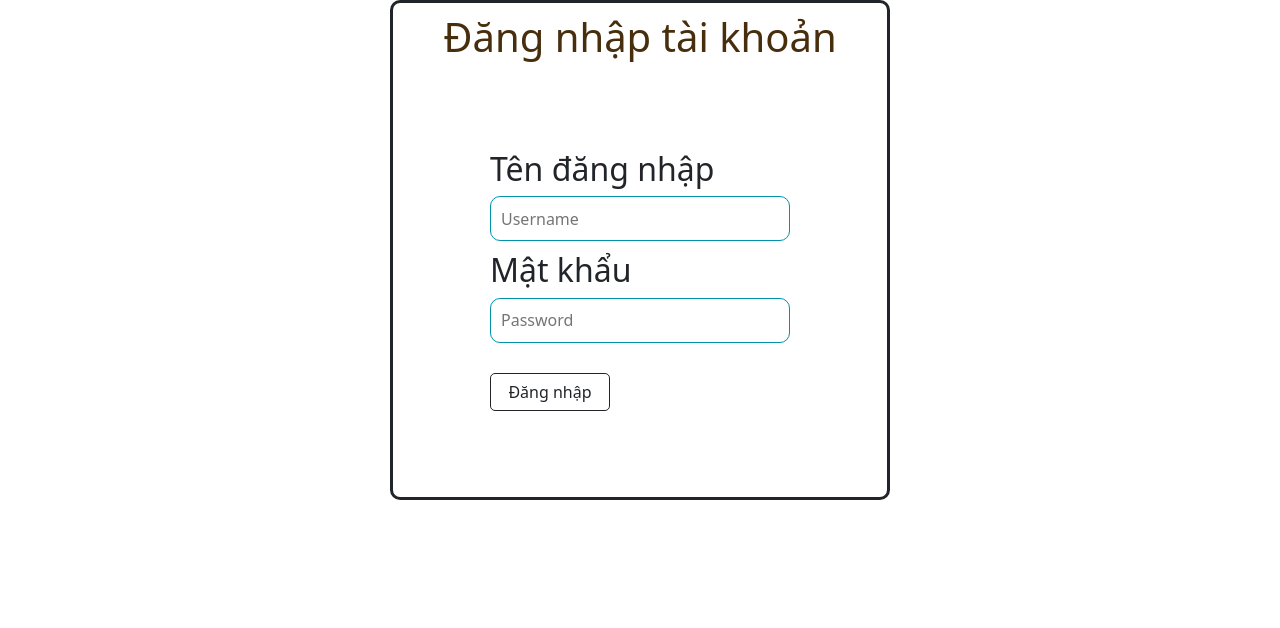
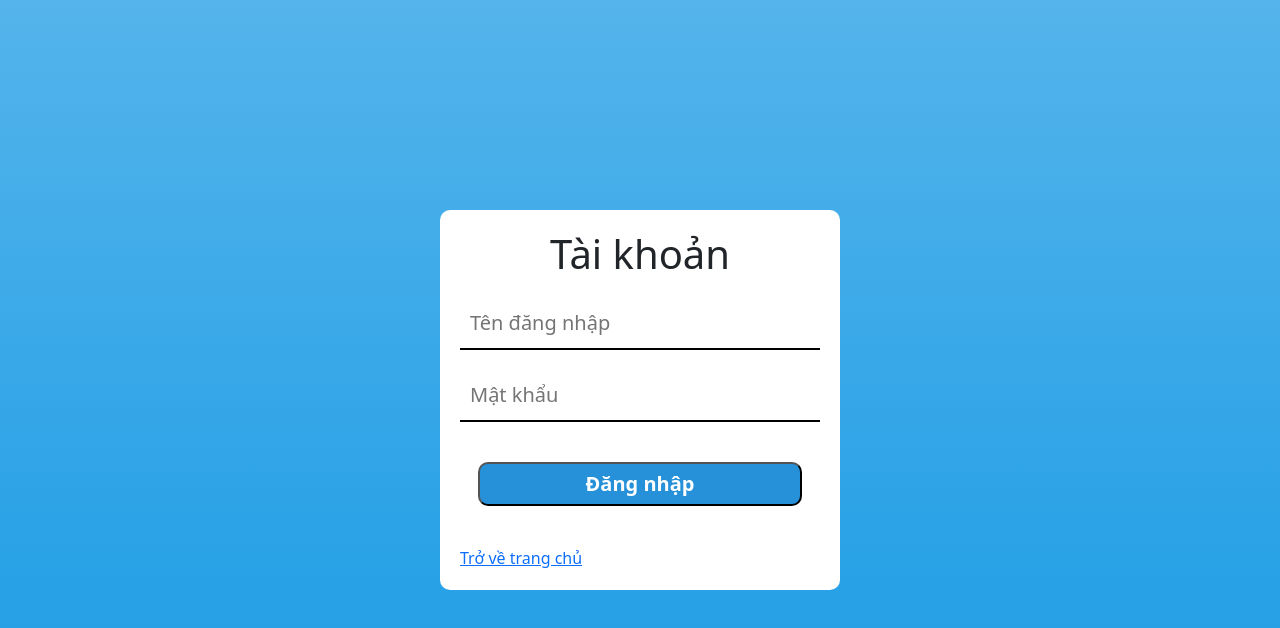
Before and after one commit to ThoPham02/NCKH_22_23, a React (Create React App) app in the folder client/: page /login in a window 1280 px wide. Shown: the top 628 px of the page. Built offline with nearby package versions, Linux system fonts and the light colour scheme.

Commit message:
add fe login form

```diff
--- a/client/src/Router.js
+++ b/client/src/Router.js
@@ -7,10 +7,14 @@ const publicRoutes = [
   { path: "/", component: Home },
   { path: "/home", component: Home },
   { path: "/topic", component: Topic},
-  { path: "/login", component: Login, Layout: LoginLayout}
+  { path: "/login", component: Login, Layout: LoginLayout},
+  { path: "/category", component: Topic},
+  { path: "/contact", component: Topic},
 ];
 
-const privateRoutes = [];
+const privateRoutes = [
+  { path: "/statistical", component: Topic, Layout: LoginLayout},
+];
 
 export {
   publicRoutes,
--- a/client/src/components/Layout/DefaultLayout/Footer/footer.css
+++ b/client/src/components/Layout/DefaultLayout/Footer/footer.css
@@ -1,24 +1,15 @@
-#footer {
-    z-index: 1;
-    position: fixed;
-    bottom: 0px;
-    left : 0px;
-    right: 0px;
+.footer {
     display: flex;
-    height: 150px;
+    align-items: center;
+    justify-content: center;
+    flex-direction: column;
+
+    height: 75px;
+    width: 100%;
     background-color:#00ace9;
+}
 
+.footer div {
+    font-size: 16px;
+    font-weight: 500;
 }
-#footer__logo {
-    margin-top: 30px;
-    margin-left: 150px;
-}
-#footer__logo ul li {
-    padding-top: 5px;
-}
-#logo-name_li1{
-    font-weight: bold;
-    font-size: 45px;
-    padding-top: 0px;
-    padding-bottom: 5px;
-}
--- a/client/src/components/Layout/DefaultLayout/Footer/index.js
+++ b/client/src/components/Layout/DefaultLayout/Footer/index.js
@@ -1,15 +1,9 @@
 import "./footer.css"
 function Footer(){
     return (
-        <div id ="footer">
-            <div id="footer__logo">
-                <ul className ="logo-name">
-                    <li id="logo-name_li1">HUMG</li>
-                    <li className="name-VN">Đại học mỏ - địa chất</li>
-                    <li className="name-EN">hanoi university of mining and geology</li>
-                </ul>
-            </div>
-
+        <div className="footer">
+            <div>Copyright © Nhóm NCKH Đề tài Xây dựng Website quản lý nghiên cứu khoa học sinh viên</div>
+            <div>Thiết kế bởi Nhóm NCKH</div>
         </div>
     )
 }
--- a/client/src/components/Layout/DefaultLayout/Header/header.css
+++ b/client/src/components/Layout/DefaultLayout/Header/header.css
@@ -1,4 +1,4 @@
-#header {
+.header__above {
     z-index: 1;
     position: fixed;
     top: 0px;
@@ -9,16 +9,16 @@
     width: 100%;
     height: 200px;
 }
-#header-logo{
+.header-logo{
    display: flex;
     height: 150px;
     background-color:#00ace9;
    justify-content: space-around;
 }
-#logo{
+.logo{
     display: flex;
 }
-#logo img {
+.logo img {
     border-radius: 50%;
 
 }
@@ -38,17 +38,17 @@
     font-size: 17px;
     text-transform: uppercase
 }
-#header-logo__right{
+.header-logo__right{
     color: white;
     line-height: 32px;
     font-weight: bold;
     font-size: 18px;
     text-transform: uppercase
 }
-#header-logo__right>p {
+.header-logo__right>p {
     margin-top:40px;
 }
-#nav {
+.nav {
     display: flex;
     justify-content: space-around;
     height: 45px;
@@ -57,7 +57,7 @@
     position: relative;
 }
 
-#nav>ul {
+.nav>ul {
     left: 10%;
     position:absolute;
     display: flex;
@@ -65,32 +65,37 @@
     list-style: none;
 
 }
-#nav>ul>li{
+.nav>ul>li{
     margin-top: 8px;
     margin-right: 100px;
 }
 
-#nav>ul> li> a:hover{
-    color: #00afea;
+.nav>ul> li> a:hover{
+    color: .00afea;
 }
-#nav ul li a {
+.nav ul li a {
     text-decoration: none;
     color: black;
     font-weight: 500;
 
 }
-#acc{
+.account{
     position:absolute;
     right: 10%;
     margin-top: 8px;
 }
-#acc_1{
+
+.account a {
     text-decoration: none;
     color: black;
-}
-#acc_2{
-    text-decoration: none;color: black;
     font-weight: 500;
     text-transform: uppercase;
-    font-weight: 500;
+
+    display: flex;
+    align-items: center;
+    justify-content: center;
 }
+
+.account a svg {
+    font-size: 20px;
+}
--- a/client/src/components/Layout/DefaultLayout/Header/index.js
+++ b/client/src/components/Layout/DefaultLayout/Header/index.js
@@ -1,44 +1,43 @@
-import "./header.css"
-import logo from "./lg.jpg"
-import {Link} from "react-router-dom";
+import "./header.css";
+import logo from "./lg.jpg";
+import { Link } from "react-router-dom";
 
-import {BiUserCircle} from "react-icons/bi"
+import { BiUserCircle } from "react-icons/bi";
 function Header() {
   return (
-        <>
-        <div id="header">
-            <div id="header-logo">
-                <div id ="logo">
-                    <img src={logo} alt="###"/>
-                    <ul className ="logo-name">
+    <div className="header">
+      <div className="header__above">
+        <div className="header-logo">
+          <div className="logo">
+            <img src={logo} alt="###" />
+            <ul className="logo-name">
               <li className="name-VN">Trường đại học mỏ - địa chất</li>
               <li className="name-EN">hanoi university of mining and geology</li>
             </ul>
           </div>
-                <div id = "header-logo__right">
+          <div className="header-logo__right">
             <p>hệ thống quản lí <br></br>nghiên cứu khoa học</p>
           </div>
         </div>
-            <div id ="nav">
+        <div className="nav">
           <ul>
-                    <li><Link to ="/">đề tài</Link></li>
-                    <li><Link to ="/">thống kê</Link></li>
-                    <li><Link to ="/">danh mục</Link></li>
-                    <li><Link to ="/">liên hệ</Link></li>
+            <li><Link to="/">Trang chủ</Link></li>
+            <li><Link to="/topic">đề tài</Link></li>
+            <li><Link to="/statistical">thống kê</Link></li>
+            <li><Link to="/category">danh mục</Link></li>
+            <li><Link to="/contact">liên hệ</Link></li>
           </ul>
-                <div id="acc">
-                    <Link to="/" id ="acc_1">
-                        <BiUserCircle></BiUserCircle>
-                    </Link>
-                    <Link to="/"  id = "acc_2">
-                        Đăng nhập
+          <div className="account">
+            <Link to="login">
+              <BiUserCircle />
+              <span>Đăng nhập</span>
             </Link>
           </div>
         </div>
       </div>
       <div className="header__below"></div>
-        </>
-    )
+    </div>
+  );
 }
 
 export default Header;
--- a/client/src/components/Layout/DefaultLayout/index.js
+++ b/client/src/components/Layout/DefaultLayout/index.js
@@ -5,7 +5,9 @@ const DefaultLayout = ({ children }) => {
   return (
     <>
       <Header />
-      {children}
+      <div style={{minHeight: "calc(100vh - 275px)"}}>
+        {children}
+      </div>
       <Footer />
     </>
   );
--- a/client/src/components/Layout/LoginLayout/index.js
+++ b/client/src/components/Layout/LoginLayout/index.js
@@ -1,9 +1,11 @@
-const LoginLayout = ({children}) => {
+import "./loginlayout.css"
+
+const LoginLayout = ({ children }) => {
     return (
-        <>
-        {children}
-        </>
-    )
-}
+        <div className="login">
+            {children}
+        </div>
+    );
+};
 
-export default LoginLayout
+export default LoginLayout;
--- /dev/null
+++ b/client/src/components/Layout/LoginLayout/loginlayout.css
@@ -0,0 +1,9 @@
+.login {
+    display: flex;
+    justify-content: center;
+    align-items: center;
+    width: 100vw;
+    height: 100vh;
+
+    background: linear-gradient(#54b4eb, #2fa4e7 60%, #1d9ce5);
+}
--- a/client/src/pages/Login/index.js
+++ b/client/src/pages/Login/index.js
@@ -1,3 +1,5 @@
+import { Link } from "react-router-dom";
+
 import client from "../../apis";
 import "./login.css";
 
@@ -5,36 +7,31 @@ const Login = () => {
   const handleLoginSubmit = (e) => {
     e.preventDefault();
 
-    client.post('/user/login', {
-      username: e.target.username.value,
-      password: e.target.password.value
-    })
-      .then(response => console.log(response.data))
-      .catch(error => console.error(error));
-
+    client
+      .post("/user/login", {
+        username: e.target.username.value,
+        password: e.target.password.value,
+      })
+      .then((response) => console.log(response.data))
+      .catch((error) => console.error(error));
   };
 
   return (
-    <div id="login">
-      <div className="login-heading">
-        <h1>Đăng nhập tài khoản</h1>
-      </div>
-      <form onSubmit={handleLoginSubmit} >
-        <div className="input">
-          <h2>Tên đăng nhập</h2>
-          <input type="text" name="username" placeholder="Username" />
+    <div className="loginContainer">
+      <form className="login__form" onSubmit={handleLoginSubmit}>
+        <div className="login__header">
+          <h1>Tài khoản</h1>
         </div>
-        <div className="input">
-          <h2>Mật khẩu</h2>
-          <input type="password" name="password" placeholder="Password" />
+        <div className="login__input">
+          <input type="text" name="username" placeholder="Tên đăng nhập" />
+          <span className="err"></span>
         </div>
-        <button
-          id="btn"
-          className="btn"
-          type="submit"
-        >
-          Đăng nhập
-        </button>
+        <div className="login__input">
+          <input type="text" name="password" placeholder="Mật khẩu" />
+          <span className="err"></span>
+        </div>
+        <button className="login__submitBtn" type="submit">Đăng nhập</button>
+        <Link to="/">Trở về trang chủ</Link>
       </form>
     </div>
   );
--- a/client/src/pages/Login/login.css
+++ b/client/src/pages/Login/login.css
@@ -1,39 +1,49 @@
-#login {
-    z-index: 1;
-    border-style: solid;
-    display: flex;
-    justify-content: center;
-    width: 500px;
-    padding: 10px 30px 30px;
-    border-radius: 10px;
-    height: 500px;
-    margin: 0 auto;
-  }
-  .login-heading{
-    color: rgb(71, 46, 13);
-  }
-  #login form{
-    position: absolute;
-    top: 150px;
-    width: 300px;
-  }
-  /*thiết kế input*/
-  #login input {
-    padding-left: 10px;
-    margin-bottom: 10px;
-    height: 45px;
-    width: 100%;
-    border: 1px solid #0093ab;
-    border-radius: 10px;
-  }
+.loginContainer {
+  width: 400px;
+  padding: 20px;
 
-  #btn {
-    width: 120px;
-    margin: 20px auto;
-    border: 1px solid;
-    border-radius: 5px;
-    transition: all 0.2s linear;
-  }
-  #btn:hover {
-    transform: scale(1.1);
-  }
+  background-color: #fff;
+  border-radius: 10px;
+}
+
+.login__header {
+  text-align: center;
+}
+
+.login__input {
+  width: 100%;
+  display: flex;
+  flex-direction: column;
+  margin: 20px 0;
+  font-size: 20px;
+}
+
+.login__input input {
+  border: none;
+  outline: none;
+  padding: 10px;
+  border-bottom: 2px solid #000;
+}
+
+.login__input input:focus {
+  transition: 0.5s;
+  border-bottom: 2px solid #30aaf6;
+}
+
+.login__submitBtn {
+  display: block;
+  width: 90%;
+  margin: 40px auto;
+  border-radius: 10px;
+  font-size: 20px;
+  font-weight: bold;
+  line-height: 40px;
+  color: #fff;
+  background-color: #2691d9;
+}
+
+.login__submitBtn:hover {
+  background-color: #08609a;
+  transform: scale(1.1);
+  transition: 0.5s ;
+}
```
Lines whose indentation alone changed are shown as unchanged.
